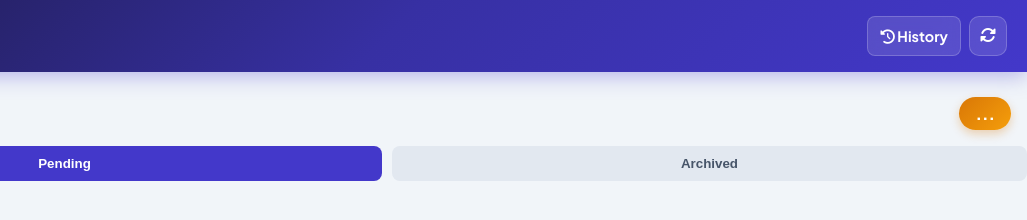
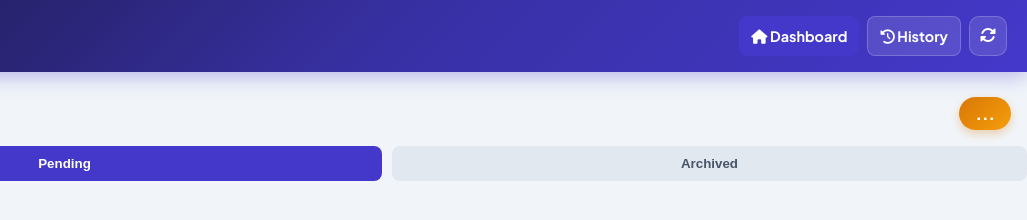
Before and after one commit to dme-wq/rkd-rm-pm-goods-receipt-note, a plain HTML site: page qc.html in a window 1280 px wide. Shown: the full height of the page, 253-1280 px from the left. Drawn offline with Linux system fonts and the light colour scheme; no server answers.

Commit message:
Allow older GRNs to show up and added Dashboard button

```diff
--- a/qc.html
+++ b/qc.html
@@ -21,6 +21,9 @@
       </div>
     </div>
     <div style="display:flex; gap: 8px;">
+      <button class="btn-icon" onclick="window.location.href = window.location.pathname;" title="Dashboard" style="width: auto; padding: 0 12px; border-radius: 8px; font-weight: 700; font-family: 'Plus Jakarta Sans', sans-serif; font-size: 0.9rem; background: var(--primary); color: white; border: none;">
+        <i class="fa-solid fa-home me-1"></i> Dashboard
+      </button>
       <button class="btn-icon" onclick="openHistory()" title="Old Entries" style="width: auto; padding: 0 12px; border-radius: 8px; font-weight: 700; font-family: 'Plus Jakarta Sans', sans-serif; font-size: 0.9rem;">
         <i class="fa-solid fa-clock-rotate-left me-1"></i> History
       </button>
```
